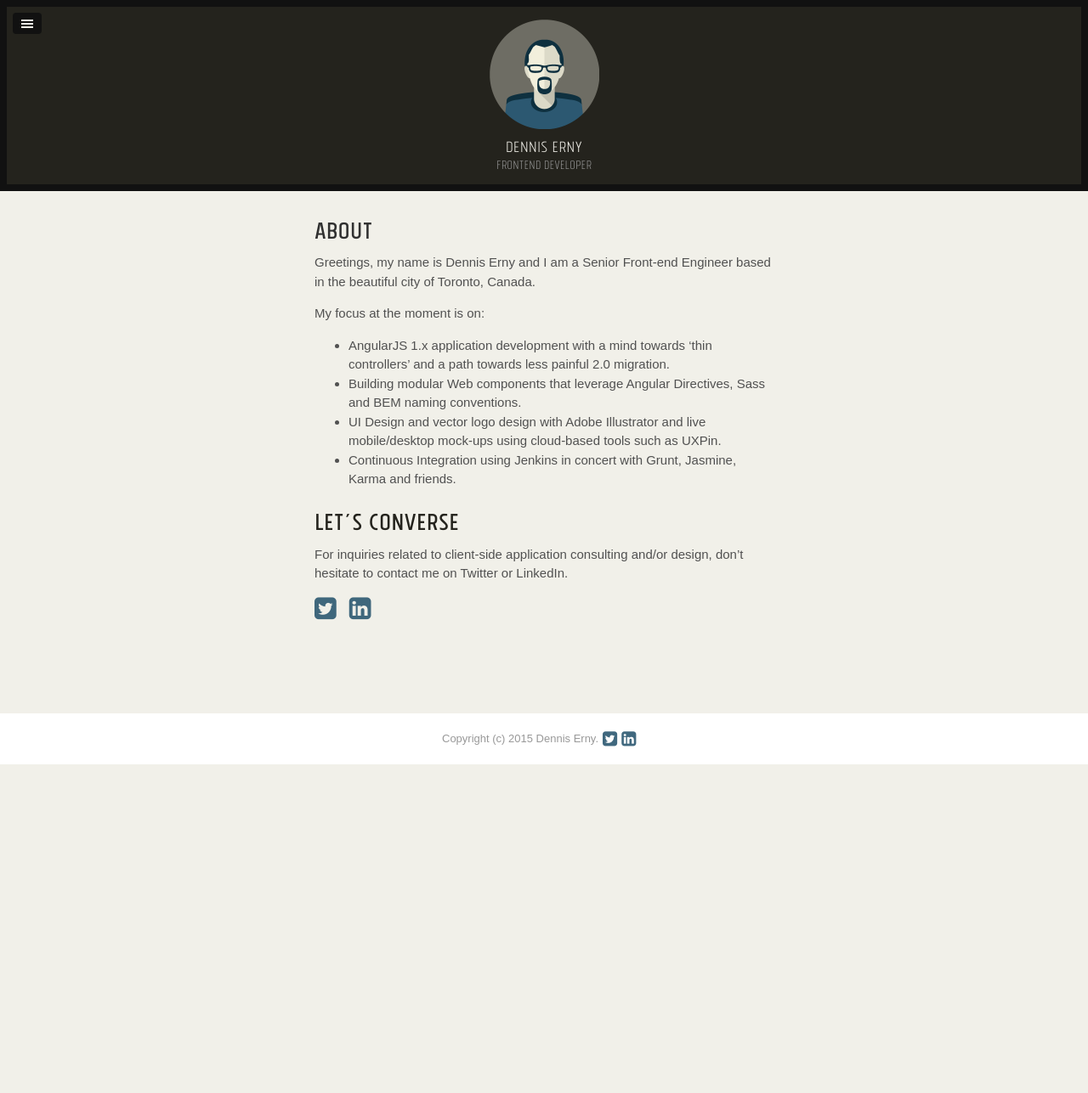
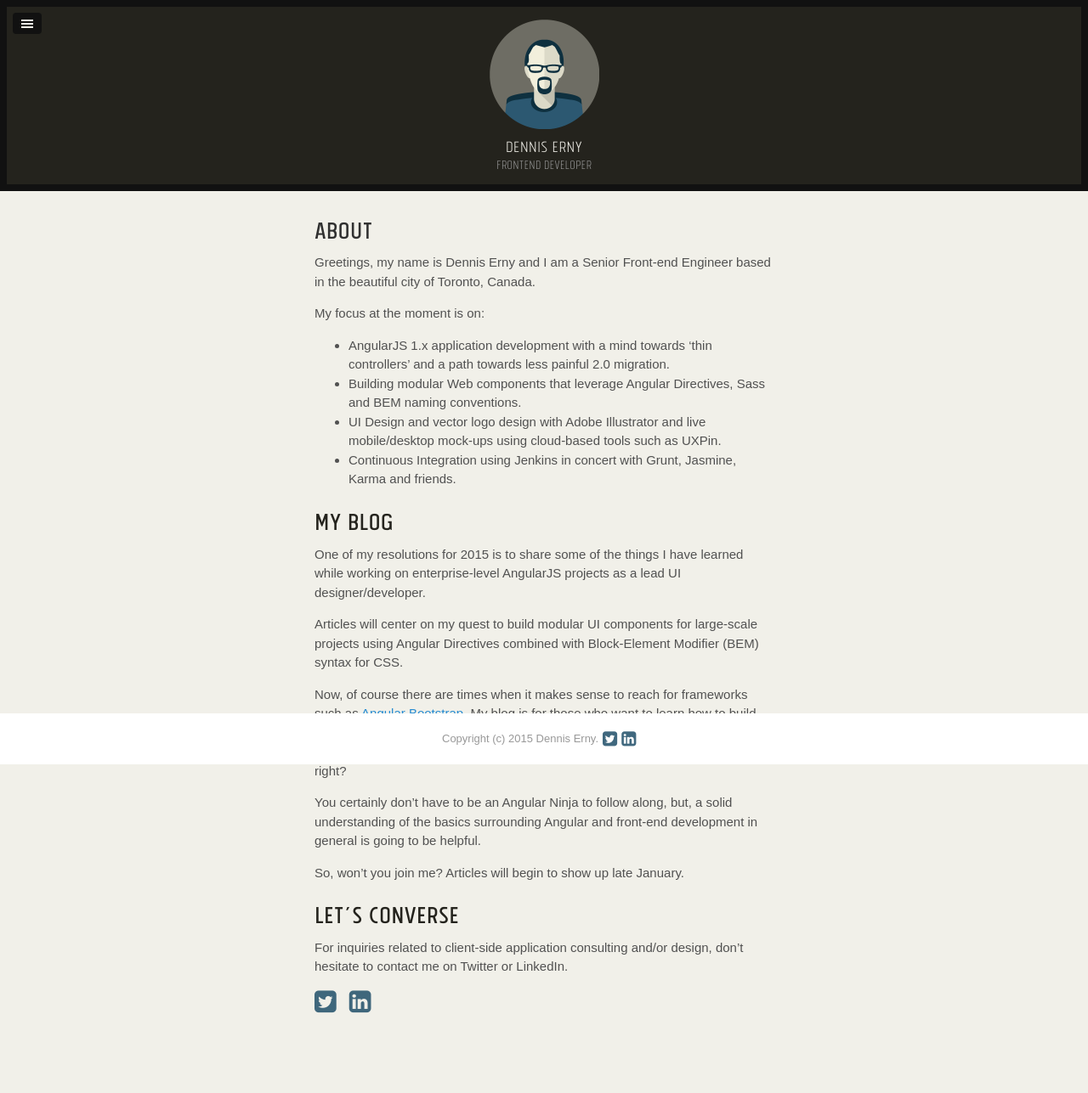
Before and after one commit to derny/derny.github.io, a Jekyll site: the page built from about.md, in a window 1280 px wide. Shown: the whole page at 85% size. Built offline with Jekyll 4.4.1, drawn with Linux system fonts in a browser that asks for light colours; some web fonts are replaced; Markdown is read by kramdown in place of the engine named in the settings; before the commit the page ends 900 px from its top, so only the background shows below that.

```diff
--- a/about.md
+++ b/about.md
@@ -12,6 +12,18 @@ My focus at the moment is on:
 * UI Design and vector logo design with Adobe Illustrator and live mobile/desktop mock-ups using cloud-based tools such as UXPin.
 * Continuous Integration using Jenkins in concert with Grunt, Jasmine, Karma and friends.
 
+## My Blog
+
+One of my resolutions for 2015 is to share some of the things I have learned while working on enterprise-level AngularJS projects as a lead UI designer/developer.
+
+Articles will center on my quest to build modular UI components for large-scale projects using Angular Directives combined with Block-Element Modifier (BEM) syntax for CSS.
+
+Now, of course there are times when it makes sense to reach for frameworks such as [Angular Bootstrap](http://angular-ui.github.io/bootstrap/). My blog is for those who want to learn how to build component libraries that are a fraction of the size -- tailor-made to fit the needs of your particular client or employer. It's why they are paying you the big-bucks, right?
+
+You certainly don't have to be an Angular Ninja to follow along, but, a solid understanding of the basics surrounding Angular and front-end development in general is going to be helpful.
+
+So, won't you join me? Articles will begin to show up late January.
+
 ## Let's Converse
 
 For inquiries related to client-side application consulting and/or design, don't hesitate to contact me on Twitter or LinkedIn.
```
Also changed, not shown: _posts/2013-12-31-whats-jekyll.md (+1 -1 lines), _posts/2014-01-02-introducing-lanyon.md (deleted, +0 -38 lines), _posts/2015-01-03-reuze-is-back.md (+1 -1 lines), _posts/2015-01-04-not-another-blog.md (added, +14 -0 lines).
